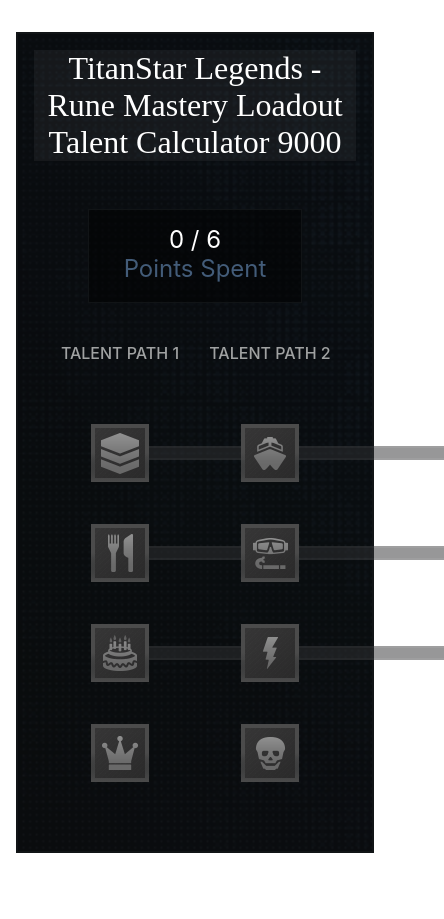
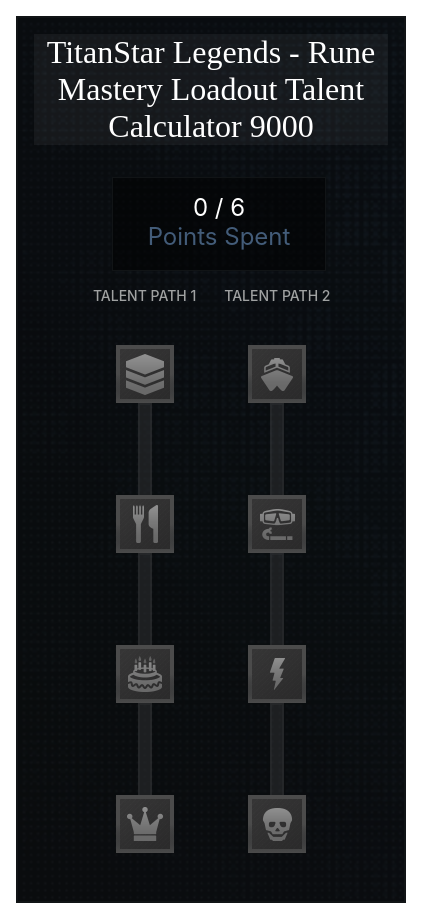
Before and after one commit to c-malecki/titanstar, a React (Vite) app: page / in a window 390 px wide. Shown: the whole page, 444 px wide, since content can reach past the window. Before the commit the page ends 860 px from the top, so only its background shows below. Built offline with nearby package versions, Linux system fonts and the light colour scheme.

Commit message:
change grid-template-cols+rows to static sizes for point counter positions. will no longer compensate for dynamic length of talents

```diff
--- a/src/App.css
+++ b/src/App.css
@@ -25,3 +25,9 @@
   background-color: rgba(255,255,255,0.05);
   margin: 0;
 }
+
+@media (max-width: 860px) {
+  .main-container {
+    margin: auto;
+  }
+}
--- a/src/components/calculator/Calculator.css
+++ b/src/components/calculator/Calculator.css
@@ -8,12 +8,13 @@
 .talent-tree-container {
   display: flex;
   flex-direction: column;
-  width: 100%;
+  width: 75%;
 }
 
 @media (max-width: 860px) {
   .calc-container  {
     flex-direction: column;
+    padding: 2rem 0;
   }
   .talent-tree-container {
     flex-direction: row;
@@ -22,13 +23,12 @@
   }
   .points-counter {
     order: 0;
+    margin: auto;
   }
 }
 
 
 .points-counter {
-  display: flex;
-  flex-direction: column;
   padding: 1rem;
   width: 180px;
   height: 60px;
@@ -36,9 +36,14 @@
   background-color: rgba(0,0,0,0.5);
   border: 1px solid #111416;
   font-size: 1.5rem;
+  margin: auto 4rem auto 5rem;
+}
+
+.points-counter p {
+  margin: 0;
   line-height: 1.8rem;
 }
 
-.points-counter span:last-of-type {
+.points-counter p:last-of-type {
   color: #435c79;
 }
--- a/src/components/calculator/Calculator.tsx
+++ b/src/components/calculator/Calculator.tsx
@@ -8,7 +8,6 @@
 };
 
 export type TalentPath = {
-  position: number;
   name: string;
   talents: Array<Talent>;
 };
@@ -19,7 +18,6 @@
   const [points, setPoints] = useState(0);
   const [talentTree, setTalentTree] = useState<TalentTree>([
     {
-      position: 1,
       name: "talent path 1",
       talents: [
         {
@@ -41,7 +39,6 @@
       ],
     },
     {
-      position: 2,
       name: "talent path 2",
       talents: [
         {
@@ -144,8 +141,8 @@
         ))}
       </div>
       <div className="points-counter">
-        <span>{points} / 6</span>
-        <span>Points Spent</span>
+        <p>{points} &#47; 6</p>
+        <p>Points Spent</p>
       </div>
     </div>
   );
--- a/src/components/talentpath/TalentPathGrid.css
+++ b/src/components/talentpath/TalentPathGrid.css
@@ -1,24 +1,14 @@
 .talent-path-container {
   display: grid;
-  grid-template-columns: repeat(5, 1fr);
-  grid-template-rows: min-content 1fr;
+  grid-template-columns: 1fr 1fr 1fr 1fr 58px;
+  grid-template-rows: 1fr;
   width: 100%;
   align-items: center;
   padding: 1rem 0;
 }
 
-@media (max-width: 860px) {
-  .talent-path-container {
-    display: grid;
-    grid-template-columns: 1fr;
-    grid-template-rows: repeat(5, 100px);
-    max-width: 150px;
-    justify-items: center;
-    padding: 0;
-  }
-}
-
 .talent-path-container span {
+  font-size: 14px;
   font-weight: 500;
   color: #a0a2a2;
   text-transform: uppercase;
@@ -43,11 +33,15 @@
    linear-gradient(to bottom,#4b4b4b,#4b4b4b, transparent)
 }
 
+.border-allocated {
+  background: linear-gradient(to top,#6eadee,#6eadee38, transparent),
+  linear-gradient(to bottom,#6eadee,#6eadee, transparent)
+}
 
 .unconnected-path:not(:last-of-type):after {
   content: "";
   position: absolute;
-  width: 250%;
+  width: 150%;
   height: 10px;
   background-color: #313234;
   border-top: 2px solid #3f4042;
@@ -59,7 +53,7 @@
 .connected-path:not(:last-of-type):after {
   content: "";
   position: absolute;
-  width: 250%;
+  width: 150%;
   height: 10px;
   background-color: #313234;
   border-top: 2px solid #3f4042;
@@ -68,7 +62,43 @@
   opacity: 1;
 }
 
-.border-allocated {
-  background: linear-gradient(to top,#6eadee,#6eadee38, transparent),
-  linear-gradient(to bottom,#6eadee,#6eadee, transparent)
+@media (max-width: 860px) {
+  .talent-path-container {
+    display: grid;
+    grid-template-columns: 1fr;
+    grid-template-rows: 58px 150px 150px 150px 58px;
+    justify-items: center;
+    padding: 1rem 0 0 0;
+    align-items: start;
+  }
+
+  .unconnected-path:not(:last-of-type):after {
+    content: "";
+    position: absolute;
+    width: 10px;
+    height: 200%;
+    background-color: #313234;
+    border-left: 2px solid #3f4042;
+    border-right: 2px solid #3f4042;
+    left: 0;
+    right: 0;
+    margin: auto;
+    top: 58px;
+    opacity: 0.5;
+  }
+
+  .connected-path:not(:last-of-type):after {
+    content: "";
+    position: absolute;
+    width: 10px;
+    height: 200%;
+    background-color: #313234;
+    border-left: 2px solid #3f4042;
+    border-right: 2px solid #3f4042;
+    left: 0;
+    right: 0;
+    margin: auto;
+    top: 58px;
+    opacity: 1;
+  }
 }
--- a/src/components/talentpath/TalentPathGrid.tsx
+++ b/src/components/talentpath/TalentPathGrid.tsx
@@ -13,14 +13,9 @@
 function TalentPath(props: TalentPathProps) {
   const [activeButton, setActiveButton] = useState<number | null>(null);
 
-  const calcSpritePos = (
-    pathPosition: number,
-    allocated: boolean,
-    idx: number,
-    active: boolean
-  ) => {
+  const calcSpritePos = (pathIdx: number, allocated: boolean, idx: number, active: boolean) => {
     const allocatedOrActive = allocated || active;
-    const posMultiplier = pathPosition > 1 ? 4 : 0;
+    const posMultiplier = pathIdx > 0 ? 4 : 0;
     const xPos = (idx + posMultiplier) * -50;
     const yPos = allocatedOrActive ? 0 : 50;
     return {
@@ -55,7 +50,7 @@
         <div className={genButtonClass(props.path.talents, talentIdx)} key={talentIdx}>
           <button
             style={calcSpritePos(
-              props.path.position,
+              props.pathIdx,
               talent.allocated,
               talentIdx,
               talentIdx === activeButton
--- a/src/index.css
+++ b/src/index.css
@@ -15,8 +15,7 @@
   margin: 0;
   display: flex;
   place-items: center;
-  width: 100vw;
-  height: 100vh;
+
 }
 
 @media (prefers-color-scheme: light) {
```
